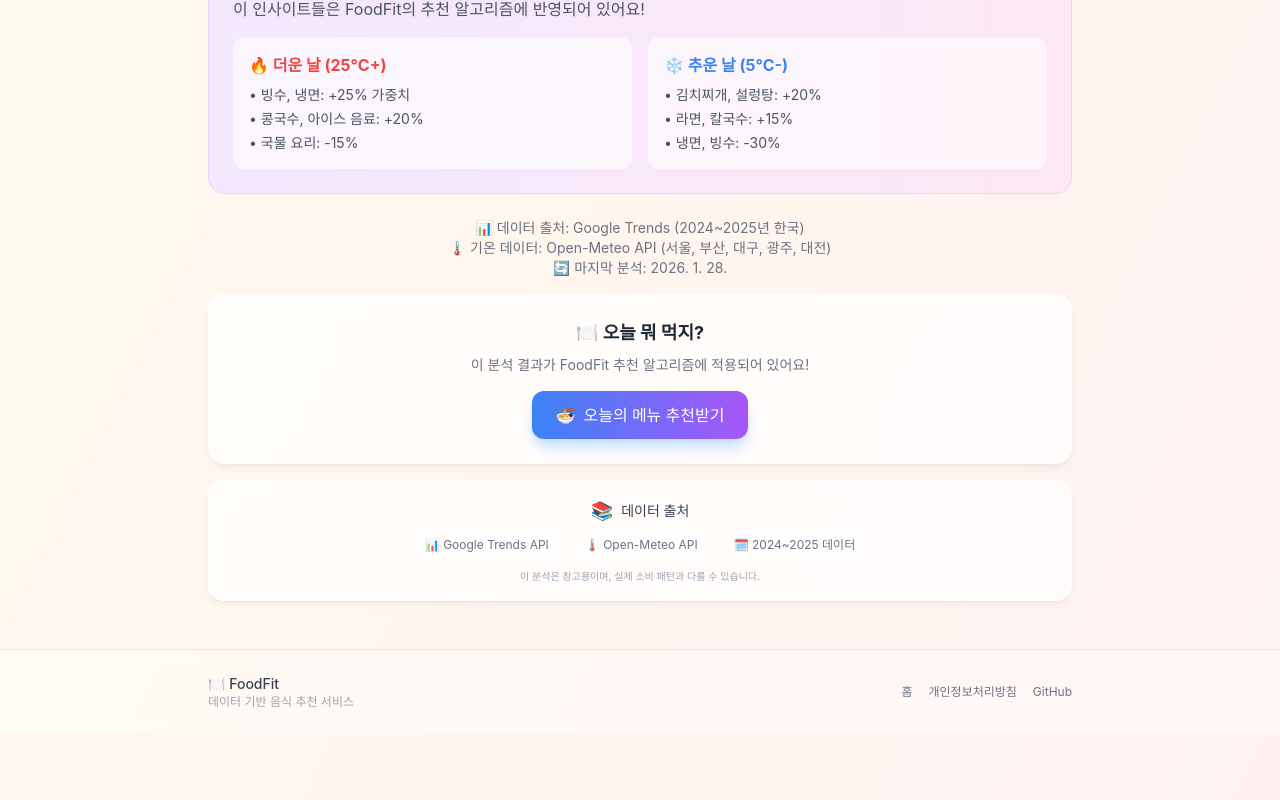
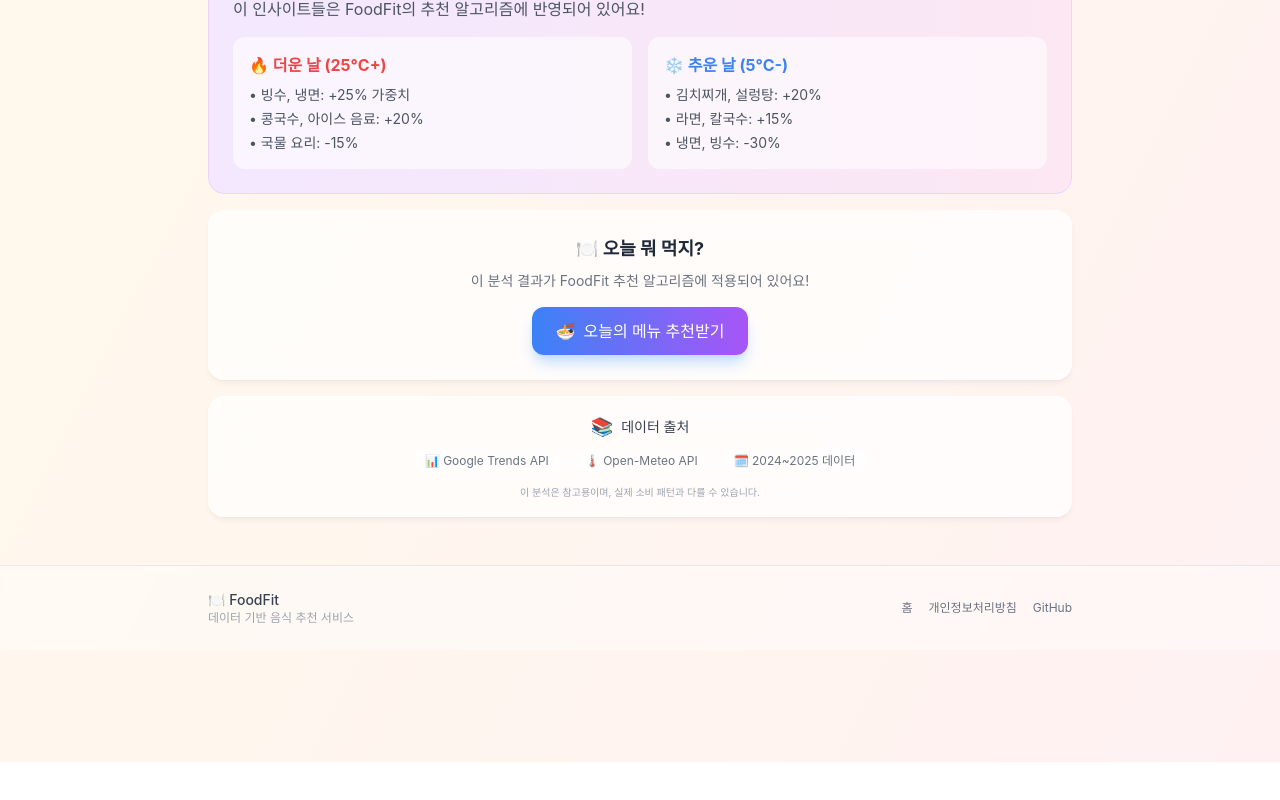
Before and after one commit to ava-jahlee/foodfit, a Next.js app: page /insights in a window 1280 px wide. Shown: the part 1757-2557 px from the top of the page. After the commit the page ends 2519 px from the top, so only its background shows below. Built offline with nearby package versions, Linux system fonts and the light colour scheme; a web font is replaced by a local one.

Commit message:
🔧 추천 메뉴 5개→10개로 확대, 인사이트 페이지 중복 출처 제거

```diff
--- a/src/app/insights/page.tsx
+++ b/src/app/insights/page.tsx
@@ -503,13 +503,6 @@ export default function InsightsPage() {
                   </ul>
                 </div>
               </div>
-            </div>
-
-            {/* 데이터 출처 */}
-            <div className="text-center text-gray-500 text-sm">
-              <p>📊 데이터 출처: Google Trends (2024~2025년 한국)</p>
-              <p>🌡️ 기온 데이터: Open-Meteo API (서울, 부산, 대구, 광주, 대전)</p>
-              <p>🔄 마지막 분석: {data ? new Date(data.generatedAt).toLocaleDateString('ko-KR') : '-'}</p>
             </div>
           </div>
         )}
```
Also changed, not shown: src/lib/recommend.ts (+5 -5 lines).
